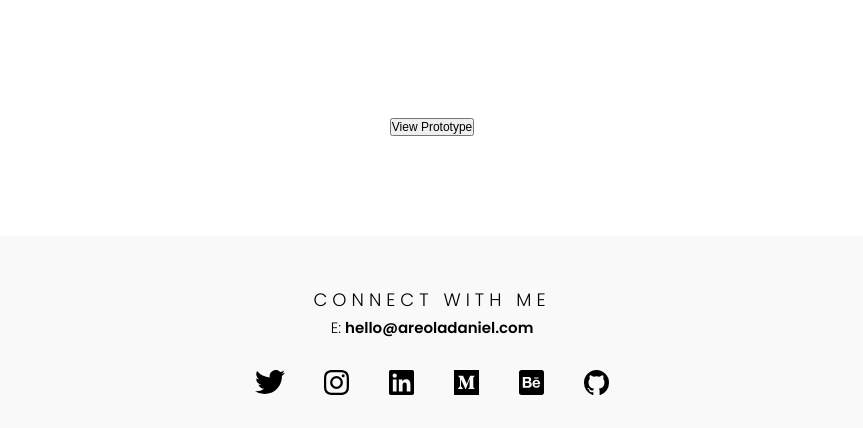
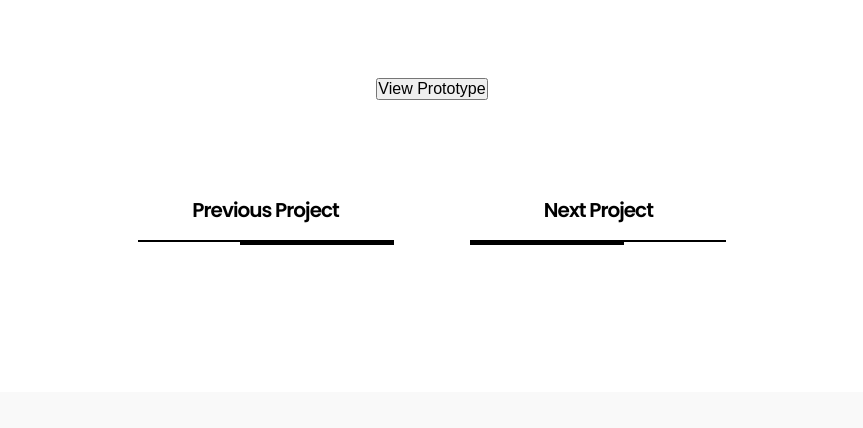
Before and after one commit to lifeofdaniell/portfolio_v2, a Gatsby site: page /projects/crux in a window 1280 px wide. Shown: the part 2078-2506 px from the top of the page, without its empty margins (208-1071 px from the left). Built offline with nearby package versions, Linux system fonts and the light colour scheme; Gatsby itself is replaced by a stand-in of ours.

Commit message:
added projects nav footer

```diff
--- /dev/null
+++ b/src/components/PrevNext.js
@@ -0,0 +1,143 @@
+import React from "react";
+import styled from "styled-components";
+import { Link } from "gatsby";
+
+const StyledLink = styled((props) => <Link {...props} />)`
+  text-decoration: none;
+  position: relative;
+  color: inherit;
+  display: block;
+  line-height: 1em;
+
+  :hover {
+    .spantitle1 {
+      :after {
+        width: 100%;
+      }
+    }
+    .spantext1 {
+      visibility: visible;
+      opacity: 1;
+      transform: translate3d(0, 12px, 0);
+    }
+  }
+  @media (max-width: 520px) {
+    :hover{
+      none;
+    }
+  }
+`;
+
+const PrevNext = (props) => (
+  <Container>
+    <Previous>
+      <StyledLink to={props.prevlink}>
+        <SpanTitle className="spantitle1">Previous Project</SpanTitle>
+        <SpanText className="spantext1">{props.prevproject}</SpanText>
+      </StyledLink>
+    </Previous>
+    <Next>
+      <StyledLink to={props.nextlink}>
+        <SpanTitle2 className="spantitle1"> Next Project </SpanTitle2>
+        <SpanText className="spantext1">{props.nextproject}</SpanText>
+      </StyledLink>
+    </Next>
+  </Container>
+);
+
+export default PrevNext;
+
+const Container = styled.div`
+  margin: 30px 0 150px 0;
+  text-align: center;
+  display: flex;
+  align-items: center;
+  justify-content: space-between;
+  font-weight: 600;
+  font-size: 20px;
+  letter-spacing: -1px;
+  position: relative;
+  color: inherit;
+
+  @media (max-width: 520px) {
+    width: 80%;
+    justify-content: space-between;
+    margin: 30px auto 70px auto;
+    font-size: 16px;
+  }
+`;
+const Previous = styled.div`
+  width: 50%;
+  padding: 0 3% 0 27%;
+  @media (max-width: 520px) {
+    width: 80%;
+    padding: 0 0% 0 0%;
+  }
+`;
+const Next = styled.div`
+  width: 50%;
+  padding: 0 27% 0 3%;
+  @media (max-width: 520px) {
+    width: 80%;
+    padding: 0 0% 0 10%;
+  }
+`;
+
+const SpanTitle = styled.span`
+  padding-bottom: 20px;
+  position: relative;
+  display: block;
+  border-bottom: 2px solid currentColor;
+
+  :after {
+    content: "";
+    display: block;
+    position: absolute;
+    right: 0;
+    bottom: -5px;
+    height: 4px;
+    width: 60%;
+    background-color: currentColor;
+    transition: width 0.25s ease;
+  }
+`;
+const SpanTitle2 = styled.span`
+  padding-bottom: 20px;
+  position: relative;
+  display: block;
+  border-bottom: 2px solid currentColor;
+
+  :after {
+    content: "";
+    display: block;
+    position: absolute;
+    left: 0;
+    bottom: -5px;
+    height: 4px;
+    width: 60%;
+    background-color: currentColor;
+    transition: width 0.25s ease;
+  }
+
+  :hover {
+    :after {
+      width: 100%;
+    }
+  }
+`;
+const SpanText = styled.span`
+  padding-top: 12px;
+  line-height: 1;
+  letter-spacing: -1px;
+  font-size: 24px;
+  position: absolute;
+  left: 0;
+  transform: translate3d(0, -12px, 0);
+  width: 100%;
+  cursor: default;
+  opacity: 0;
+  visibility: hidden;
+  transition: transform 0.25s ease, opacity 0.25s ease;
+  transition-delay: 0s;
+  word-wrap: break-word;
+`;
--- a/src/components/Template.js
+++ b/src/components/Template.js
@@ -148,26 +148,10 @@ const RTLink = styled.a`
   font-size: 16px;
   font-weight: 500;
   cursor: pointer;
-  margin-bottom: 30px;
   border-bottom: 1px solid black;
 
   @media (max-width: 520px) {
     font-size: 15px;
-    margin-bottom: 30px;
-  }
-`;
-
-const RTLink2 = styled.a`
-  color: black;
-  font-size: 16px;
-  font-weight: 500;
-  cursor: pointer;
-  margin-bottom: 30px;
-  border-bottom: 1px solid black;
-
-  @media (max-width: 520px) {
-    font-size: 15px;
-    margin-bottom: 30px;
   }
 `;
 
--- a/src/components/imagerow.js
+++ b/src/components/imagerow.js
@@ -35,7 +35,7 @@ const ImageRowWrapper = styled.div`
   -ms-flex-wrap: wrap;
   flex-wrap: wrap;
   padding: 0px 5px;
-  margin: 70px auto 70px auto;
+  margin: 50px auto 50px auto;
   max-width: 85%;
   justify-content: center;
   align-items: center;
@@ -44,8 +44,8 @@ const ImageRowWrapper = styled.div`
 
   @media (max-width: 720px) {
     max-width: 90%;
-    margin-top: 30px;
-    margin-bottom: 100px;
+    margin-top: 10px;
+    margin-bottom: 20px;
     align-items: flex-start;
   }
   @keyframes CardAnimation {
--- a/src/components/layout.css
+++ b/src/components/layout.css
@@ -29,6 +29,8 @@ a {
 
 .brand {
   margin-top: -30px;
+  animation: HeroAnimation 3s 0.1s forwards cubic-bezier(0.2, 0.8, 0.2, 1);
+  opacity: 0;
 }
 @media (max-width: 420px) {
   .brand img {
--- a/src/components/videos.js
+++ b/src/components/videos.js
@@ -39,6 +39,8 @@ const VideoWrapper = styled.div`
   display: flex;
   -ms-flex-wrap: wrap;
   flex-wrap: wrap;
+  justify-content: center;
+  align-items: center;
   padding: 0px 5px;
   max-width: 85%;
   margin: 70px auto 100px auto;
--- a/src/pages/projects/crux.js
+++ b/src/pages/projects/crux.js
@@ -6,6 +6,7 @@ import SEO from "../../components/seo";
 import Footer from "../../components/footer";
 import ImageRow from "../../components/imagerow";
 import { Link } from "gatsby";
+import PrevNext from "../../components/PrevNext";
 
 const Crux = () => (
   <div>
@@ -52,6 +53,13 @@ const Crux = () => (
         <CruxLink>View Prototype</CruxLink>
       </Link>
     </CruxFooter>
+
+    <PrevNext
+      prevlink="/projects/portraits"
+      prevproject="Portraits"
+      nextlink="/projects/unilag"
+      nextproject="University of Lagos Students' Portal"
+    />
     <Footer />
   </div>
 );
@@ -64,6 +72,7 @@ const CruxFooter = styled.div`
   margin: 0px auto 50px auto;
   @media (max-width: 520px) {
     width: 100%;
+    margin-bottom: 20px;
   }
 `;
 const CruxText = styled.p`
@@ -79,7 +88,11 @@ const CruxText = styled.p`
 `;
 const CruxLink = styled.button`
   margin: 50px auto;
-  font-size: 12px;
+  font-size: 16px;
   font-weight: 400;
   text-align: center;
+
+  @media (max-width: 520px) {
+    font-size: 14px;
+  }
 `;
```
Also changed, not shown: src/pages/projects/designs.js (+7 -1 lines), src/pages/projects/events.js (+8 -0 lines), src/pages/projects/matteblack.js (+8 -0 lines), src/pages/projects/portraits.js (+9 -1 lines), src/pages/projects/posterfolio.js (+8 -0 lines), src/pages/projects/unilag.js (+22 -1 lines), src/pages/projects/wecare.js (+19 -2 lines).
